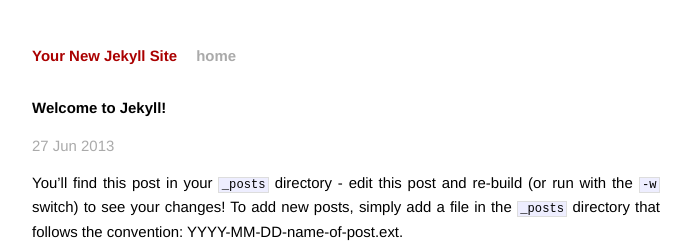
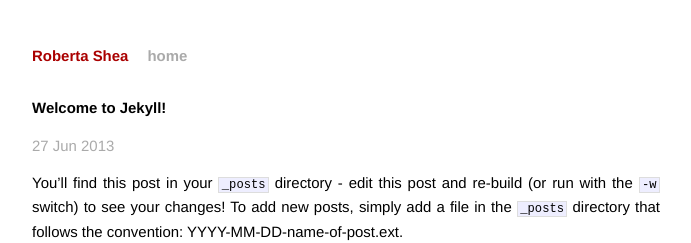
Before and after one commit to bturnbull/robertashea.com, a Jekyll site: the page built from _posts/2013-06-27-welcome-to-jekyll.markdown, in a window 1280 px wide. Shown: the top 243 px of the page, without its empty margins (294-985 px from the left). Built offline with Jekyll 4.4.1, drawn with Linux system fonts in a browser that asks for light colours.

Commit message:
Rename site to 'Roberta Shea'

```diff
--- a/_config.yml
+++ b/_config.yml
@@ -1,2 +1,2 @@
-name: Your New Jekyll Site
+name: Roberta Shea
 pygments: true
--- a/index.html
+++ b/index.html
@@ -1,6 +1,6 @@
 ---
 layout: default
-title: Your New Jekyll Site
+title: Roberta Shea
 ---
 
 <div id="home">
```
